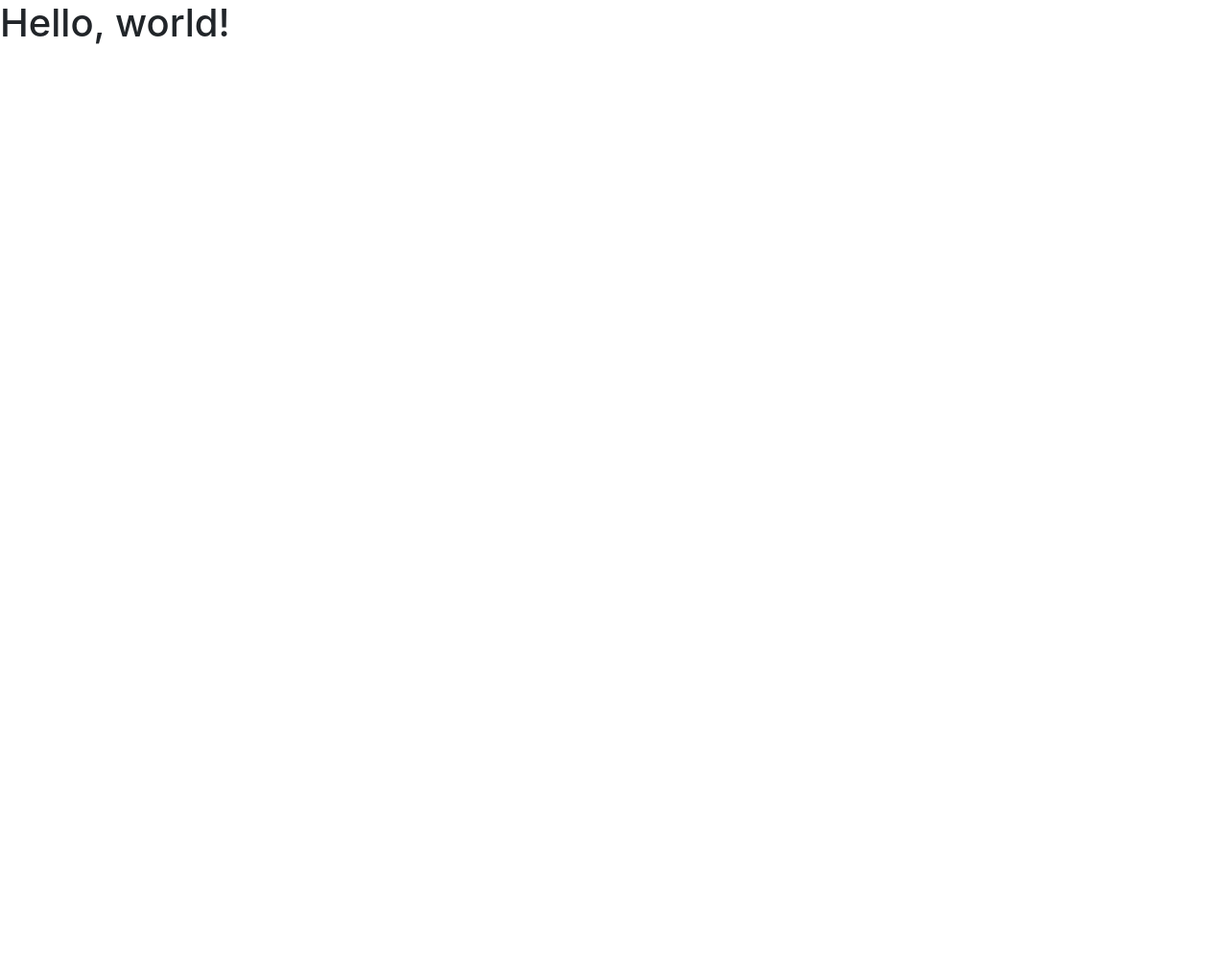
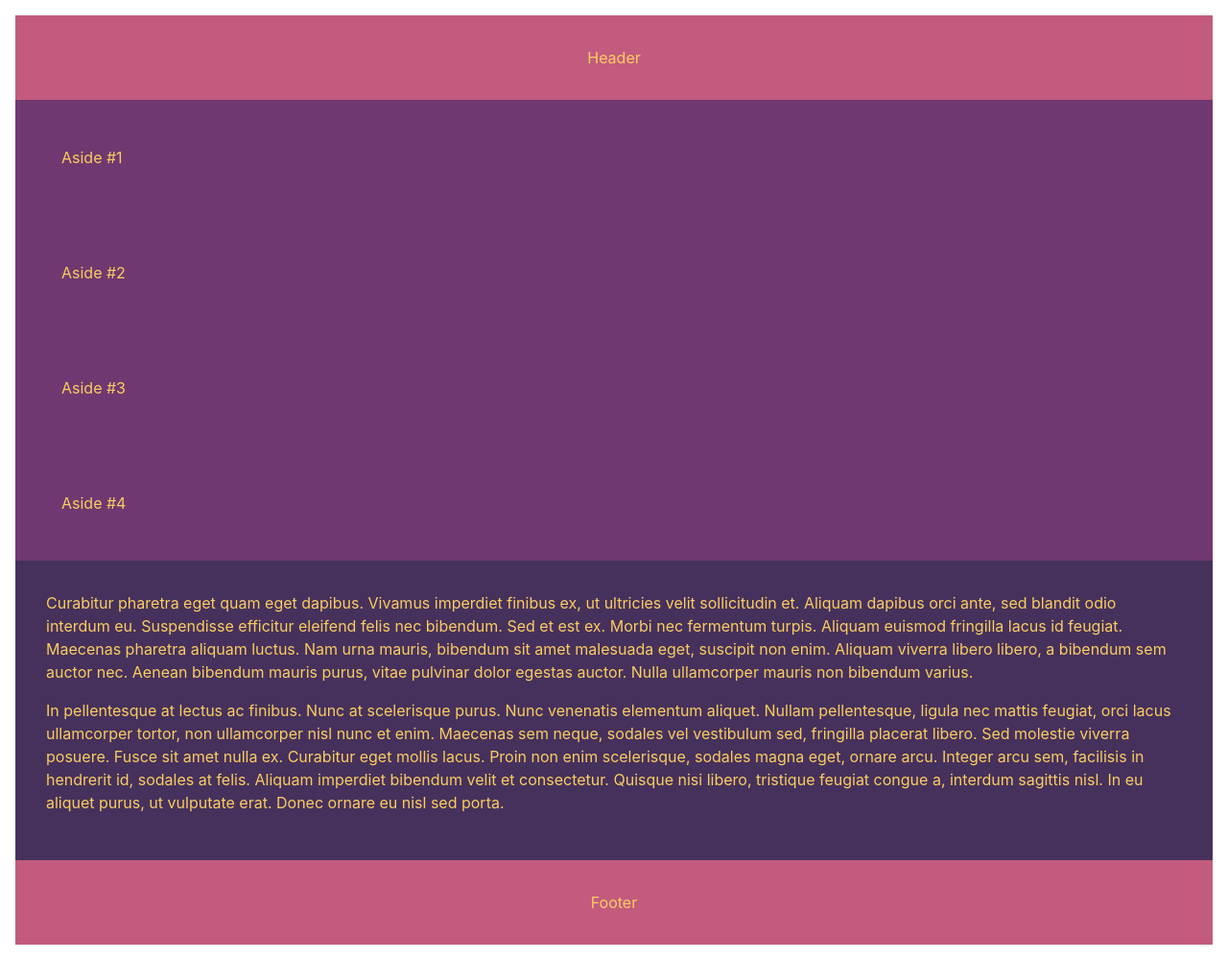
Before and after one commit to senssei/angular-basics, a plain HTML site: page frontend/02-Bootstrap/index.html in a window 1280 px wide. Shown: the whole page at 96% size. Before the commit the page ends 800 px from the top, so only its background shows below. Drawn offline with nearby package versions, Linux system fonts and the light colour scheme.

Commit message:
Update readme

```diff
--- a/frontend/02-Bootstrap/index.html
+++ b/frontend/02-Bootstrap/index.html
@@ -1,5 +1,6 @@
 <!DOCTYPE html>
 <html lang="en">
+
 <head>
   <meta charset="utf-8">
   <meta http-equiv="X-UA-Compatible" content="IE=edge">
@@ -19,12 +20,51 @@
 
   <link href="styles.css" rel="stylesheet">
 </head>
+
 <body>
-    <h1>Hello, world!</h1>
+  <div>
+    <header>
+      Header
+    </header>
+    <aside>
+      Aside #1
+    </aside>
+    <aside>
+      Aside #2
+    </aside>
+    <aside>
+      Aside #3
+    </aside>
+    <aside>
+      Aside #4
+    </aside>
+    <article>
+      <p>
+        Curabitur pharetra eget quam eget dapibus. Vivamus imperdiet finibus ex, ut ultricies velit sollicitudin et. Aliquam dapibus
+        orci ante, sed blandit odio interdum eu. Suspendisse efficitur eleifend felis nec bibendum. Sed et est ex. Morbi
+        nec fermentum turpis. Aliquam euismod fringilla lacus id feugiat. Maecenas pharetra aliquam luctus. Nam urna mauris,
+        bibendum sit amet malesuada eget, suscipit non enim. Aliquam viverra libero libero, a bibendum sem auctor nec. Aenean
+        bibendum mauris purus, vitae pulvinar dolor egestas auctor. Nulla ullamcorper mauris non bibendum varius.
+      </p>
 
+      <p>
+        In pellentesque at lectus ac finibus. Nunc at scelerisque purus. Nunc venenatis elementum aliquet. Nullam pellentesque, ligula
+        nec mattis feugiat, orci lacus ullamcorper tortor, non ullamcorper nisl nunc et enim. Maecenas sem neque, sodales
+        vel vestibulum sed, fringilla placerat libero. Sed molestie viverra posuere. Fusce sit amet nulla ex. Curabitur eget
+        mollis lacus. Proin non enim scelerisque, sodales magna eget, ornare arcu. Integer arcu sem, facilisis in hendrerit
+        id, sodales at felis. Aliquam imperdiet bibendum velit et consectetur. Quisque nisi libero, tristique feugiat congue
+        a, interdum sagittis nisl. In eu aliquet purus, ut vulputate erat. Donec ornare eu nisl sed porta.
+      </p>
+    </article>
+
+    <footer>
+      Footer
+    </footer>
+  </div>
 
   <script src="node_modules/jquery/dist/jquery.min.js"></script>
   <script src="node_modules/bootstrap/dist/js/bootstrap.min.js"></script>
   <script src="app.js"></script>
 </body>
+
 </html>
--- a/frontend/02-Bootstrap/styles.css
+++ b/frontend/02-Bootstrap/styles.css
@@ -0,0 +1,20 @@
+body{
+	padding: 1em;
+}
+
+header, footer{
+	background-color: #C25B7E;
+	color: #FACD61;
+	padding: 2em;
+	text-align: center;
+}
+aside{
+	background-color: #703870;
+	color: #FACD61;
+	padding: 3em;
+}
+article{
+	background-color: #46315C;
+	color: #FACD61;
+	padding: 2em;
+}
```
Also changed, not shown: README.md, frontend/01-HTML5-and-CSS3/readme.md, frontend/02-Bootstrap/README.md (added), frontend/02-Bootstrap/result.PNG (added). Lines whose indentation alone changed are shown as unchanged.
